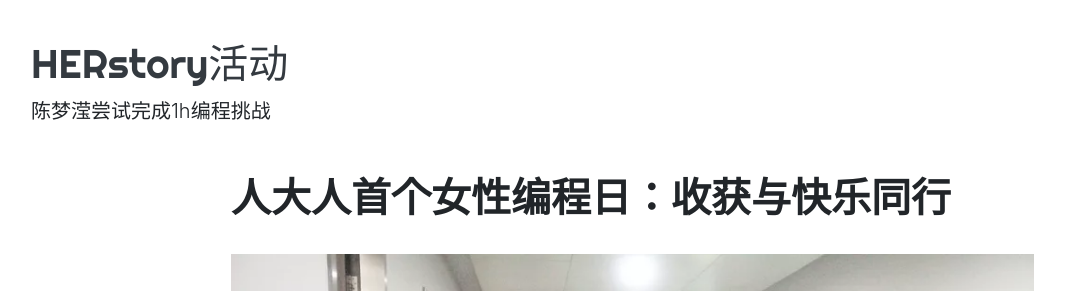
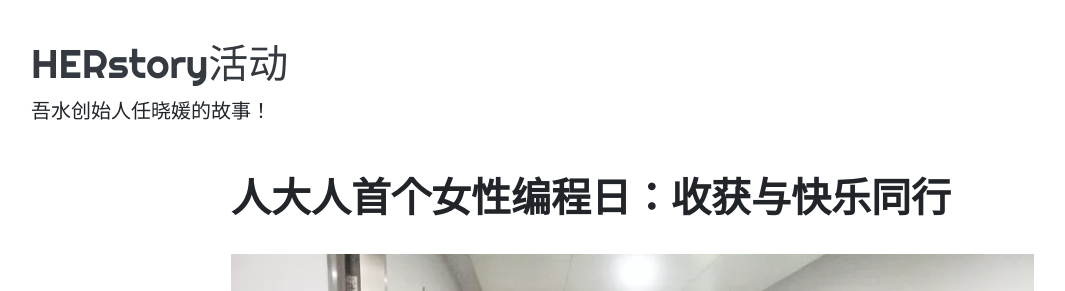
Before and after one commit to Chen-Mengying/my-2-blog, a Jekyll site: the page built from _posts/2018-11-05-my-first-post.md, in a window 1280 px wide and 900 px high. Shown: the top 291 px of the window, without its empty margins (54-1119 px from the left). Built offline with Jekyll 4.4.1, drawn with Linux system fonts in a browser that asks for light colours; nearby versions of some CDN libraries.

Commit message:
Update _config.yml

```diff
--- a/_config.yml
+++ b/_config.yml
@@ -6,7 +6,7 @@ title: "科技遇见她"
 # 网站的主标题
 name: "HERstory活动"
 # 网站副标题
-description: "陈梦滢尝试完成1h编程挑战"
+description: "吾水创始人任晓媛的故事！"
 
 # 分页配置
 # 每页文章数量
```
